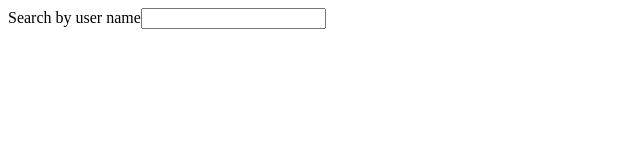
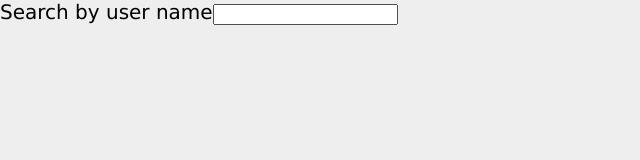
Before and after one commit to BartekBuslowicz/15.9-React-Github-Api-search, a website: page index.html in a window 1280 px wide. Shown: the whole page, without its empty margins (0-640 px from the left). Drawn offline with nearby package versions, Linux system fonts and the light colour scheme.

Commit message:
Add  final project

```diff
--- a/index.html
+++ b/index.html
@@ -2,6 +2,8 @@
 <html lang="pl">
 <head>
     <title>Document</title>
+    <link href="https://maxcdn.bootstrapcdn.com/font-awesome/4.7.0/css/font-awesome.min.css" rel="stylesheet" integrity="sha384-wvfXpqpZZVQGK6TAh5PVlGOfQNHSoD2xbE+QkPxCAFlNEevoEH3Sl0sibVcOQVnN" crossorigin="anonymous">
+    <link rel="stylesheet" href="style.css" typp="text/css" />
 </head>
 <body>
     <div id="root"></div>
--- /dev/null
+++ b/style.css
@@ -0,0 +1,6 @@
+body {
+	margin: 0;
+	background: #eee;
+	font-family: Verdana, sans-serif;
+	font-size: 20px;
+}
```
